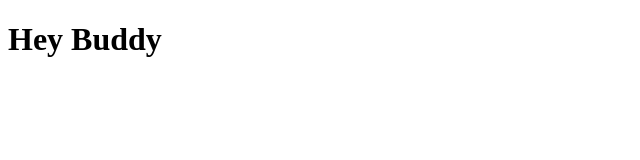
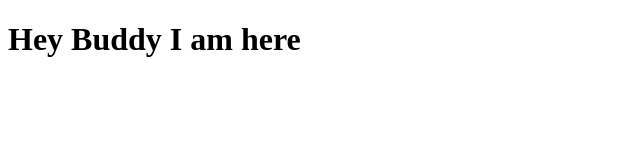
Before and after one commit to draet10/coursera-test, a plain HTML site: page site/index.html in a window 1280 px wide. Shown: the whole page, without its empty margins (0-640 px from the left). Drawn offline with Linux system fonts and the light colour scheme.

Commit message:
Small Changes

```diff
--- a/site/index.html
+++ b/site/index.html
@@ -4,6 +4,6 @@
 	<title>Welcome</title>
 </head>
 <body>
-<h1>Hey Buddy</h1>
+<h1>Hey Buddy I am here</h1>
 </body>
 </html>
```
